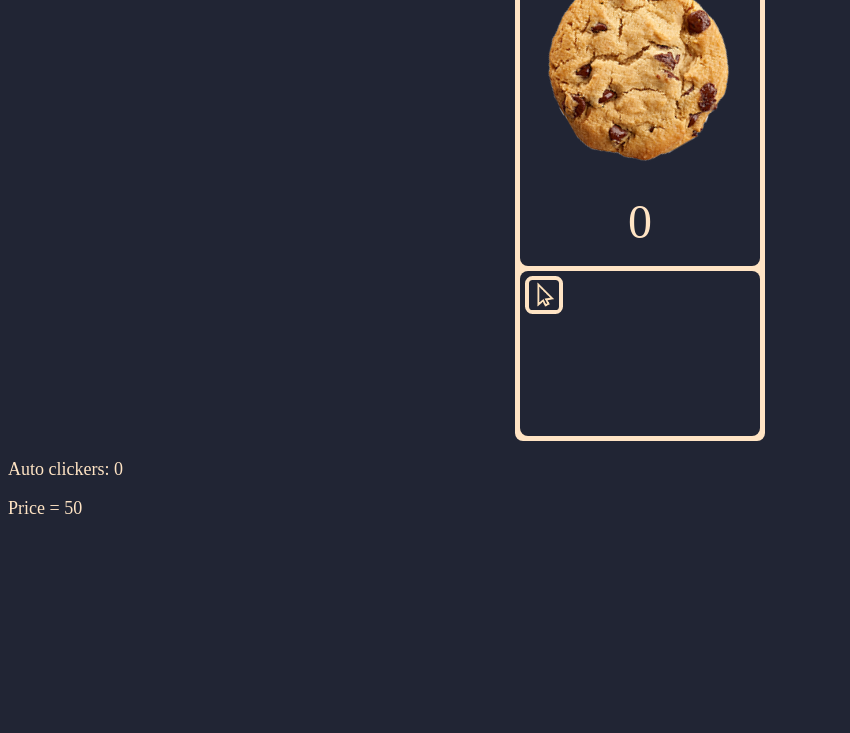
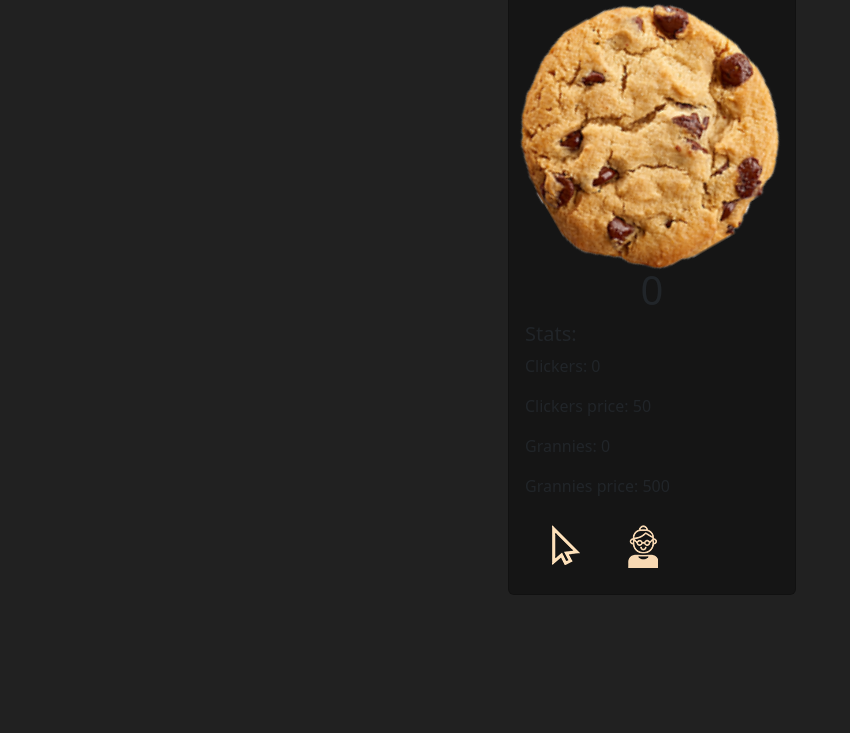
Before and after one commit to TarekMsolli/CookieClicker, a plain HTML site: page index.html in a window 1280 px wide. Shown: the part 67-800 px from the top of the page, without its empty margins (0-850 px from the left). Drawn offline with nearby package versions, Linux system fonts and the light colour scheme.

Commit message:
Optimization
Reworked the whole project with Bootstrap 5.3 cards

```diff
--- a/css/style.css
+++ b/css/style.css
@@ -1,81 +1,25 @@
-body{
-    background-color: #212534;
+body {
+    background-color: #212121;
+    color: bisque;
 }
-
-.canv{
+.score-holder{
     margin: auto;
-    border-radius: 8px;
-}
-
-.out{
-    height: 500px;
-    width: 250px;
-    background-color: bisque;
-}
-
-.in1{
-    background-color: #212534;
-    height: 320px;
-    width: 240px;
-    position: relative;
-    top: 5px;
     text-align: center;
 }
 
-.in2{
-    background-color: #212534;
-    height: 165px;
-    width: 240px;
-    position: relative;
-    top: 10px;
+.cookie-container{
+    width: auto;
+    height: 260px;
+    text-align: center;
 }
 
-
-.cookie-jar{
-    height: 200px;
-    width: 240px;
-    position: relative;
-    top: 20px;
-}
-
-.cookie{
-    height: 200px;
-    width: 200px;
+.card-img-top{
     animation: rotation 30s infinite linear;
 }
 
-.cookie:active{
-    width: 180px;
-    height: 180px;
-}
-
-.counter{
-    background: #ffe4c4;
-    -webkit-background-clip: text;
-    -webkit-text-fill-color: transparent;
-    font-size: 300%;
-}
-
-.stats{
-    color: bisque;
-    font-size: large;
-}
-
-.click-auto{
-    height: 30px;
-    width: 30px;
-    border: bisque solid 4px;
-    background: #212534;
-    border-radius: 20%;
-    position: relative;
-    top: 5px;
-    left: 5px;
-    text-align:center;
-}
-
-.click-auto:active{
-    height: 25px;
-    width: 25px;
+.card-img-top:active{
+    height: 245px;
+    width: 245px;
 }
 
 @keyframes rotation {
--- a/index.html
+++ b/index.html
@@ -4,26 +4,36 @@
     <meta charset="UTF-8">
     <meta http-equiv="X-UA-Compatible" content="IE=edge">
     <meta name="viewport" content="width=device-width, initial-scale=1.0">
+    <link href="https://cdn.jsdelivr.net/npm/bootstrap@5.3.0-alpha1/dist/css/bootstrap.min.css" rel="stylesheet" integrity="sha384-GLhlTQ8iRABdZLl6O3oVMWSktQOp6b7In1Zl3/Jr59b6EGGoI1aFkw7cmDA6j6gD" crossorigin="anonymous">
     <link rel="stylesheet" href="css/style.css">
     <title>Cookie Clicker</title>
 </head>
 <body>
-    <div class="canv out">
-        <div class="canv in1">
-            <div class="cookie-jar">
-            <img src="image/cookie.png" alt="cookie" class="cookie" id="cookie">
-            </div>
-            <p class="counter" id="counter">0</p>
-        </div>
-        <div class="canv in2">
-            <img src="image/auto.png" class="click-auto" id="click-auto">
+    <div class="container-fluid" style="width: 18rem;">
+        <h1 style="text-align: center;">Cookie Clicker</h1>
+        <div class="card" style="width: 18rem; background-color: #151515;">
+                <div class="cookie-container">
+                    <img src="image/cookie.png" class="card-img-top" id="cookie">
+                </div>
+            <div class="card-body">
+                <div class="score-holder">
+                    <h1 class="points" id="points">0</h1>
+                </div>
+                <h5 class="card-title">Stats:</h5>
+                <p class="card-text" id="clickers">Clickers: 0</p>
+                <p class="card-text" id="clickers-price">Clickers price: 50</p>
+                <p class="card-text" id="grannies">Grannies: 0</p>
+                <p class="card-text" id="grannies-price">Grannies price: 500</p>
+                <a href="#" class="btn" id="clicker-btn">
+                    <img src="image/auto.png" alt="">
+                </a>
+                <a href="#" class="btn" id="grannie-btn">
+                    <img src="image/granny.png" alt="">
+                </a>
             </div>
         </div>
     </div>
-    <div class="stats" id="stats">
-        <p>Auto clickers: 0</p>
-        <p>Price = 50</p>
-    </div>
     <script src="js/app.js"></script>
+    <script src="https://cdn.jsdelivr.net/npm/bootstrap@5.3.0-alpha1/dist/js/bootstrap.bundle.min.js" integrity="sha384-w76AqPfDkMBDXo30jS1Sgez6pr3x5MlQ1ZAGC+nuZB+EYdgRZgiwxhTBTkF7CXvN" crossorigin="anonymous"></script>
 </body>
 </html>
--- a/js/app.js
+++ b/js/app.js
@@ -1,34 +1,90 @@
-var COUNTER = document.querySelector("#counter");
-var COOKIE = document.querySelector("#cookie");
-var POINTS = 0;
+POINTS = document.querySelector("#points")
+COOKIE = document.querySelector("#cookie")
 
-var AUTOCLICKER = document.querySelector("#click-auto");
-var AUTOCOUNTER = 0;
-var AUTOPRICE = 50;
+CLICKERBTN = document.querySelector("#clicker-btn");
+GRANNIEBTN = document.querySelector("#grannie-btn");
 
-var STATS = document.querySelector("#stats");
+CLICKER = document.querySelector("#clickers");
+CLICKERPRICETAG = document.querySelector("#clickers-price");
+GRANNIE = document.querySelector("#grannies");
+GRANNIEPRICETAG = document.querySelector("#grannies-price");
+
+POINTSCOUNTER = 0;
+CLICKERCOUNTER = 0;
+CLICKERPRICE = 50;
+GRANNIECOUNTER = 0;
+GRANNIEPRICE = 500;
+
+
+
+
 
 function addPoint(){
-    POINTS += 1;
-    COUNTER.innerText = POINTS;
+    POINTSCOUNTER += 1;
+    showPoints(POINTS);
 }
 
-function addClicker(){
-    if (POINTS >= AUTOPRICE){
-    POINTS -= AUTOPRICE;
-    AUTOCOUNTER += 1;
-    AUTOPRICE = AUTOPRICE * 2;
-    COUNTER.innerText = POINTS;
-    STATS.innerHTML = `<p>Auto clickers: ${AUTOCOUNTER}</p> <p>Price = ${AUTOPRICE}</p>`;
+function addClick(){
+    if (POINTSCOUNTER >= CLICKERPRICE){
+        POINTSCOUNTER -= CLICKERPRICE;
+        CLICKERCOUNTER += 1;
+        showClickers(CLICKER);
+        addClickPrice(CLICKERPRICE);
+        showClickersPrice(CLICKERPRICETAG);
     }
 }
 
-setInterval(()=>{
-    POINTS += AUTOCOUNTER * 5;
-    COUNTER.innerText = POINTS;
-}, 2000);
+function addClickPrice(){
+    CLICKERPRICE += Math.floor(CLICKERPRICE / 3);
+}
+
+function addGrannie(){
+    if (POINTSCOUNTER >= GRANNIEPRICE){
+        POINTSCOUNTER -= GRANNIEPRICE;
+        GRANNIECOUNTER += 1;
+        showGrannies(GRANNIE);
+        addGranniePrice(GRANNIEPRICE);
+        showGrannniesPrice(GRANNIEPRICETAG);
+    }
+}
+
+function addGranniePrice(){
+    GRANNIEPRICE += Math.floor(GRANNIEPRICE / 3);
+}
 
 
 
+function showPoints(POINTS){
+    POINTS.innerText = POINTSCOUNTER;
+}
+
+function showClickers(){
+    CLICKER.innerText = `Clickers: ${CLICKERCOUNTER}`
+}
+
+function showClickersPrice(){
+    CLICKERPRICETAG.innerText = `Clickers price: ${CLICKERPRICE}`
+}
+
+function showGrannies(){
+    GRANNIE.innerText = `Grannies: ${GRANNIECOUNTER}`
+}
+
+function showGrannniesPrice(){
+    GRANNIEPRICETAG.innerText = `Grannies price: ${GRANNIEPRICE}`
+}
+
+
+
+
+
+
+
+setInterval(()=>{
+    POINTSCOUNTER += CLICKERCOUNTER * 5 + GRANNIECOUNTER * 100;
+    showPoints(POINTS);
+}, 1000);
+
 COOKIE.addEventListener("click", addPoint);
-AUTOCLICKER.addEventListener("click", addClicker)
+CLICKERBTN.addEventListener("click", addClick);
+GRANNIEBTN.addEventListener("click", addGrannie);
```
Also changed, not shown: image/granny.png (added).
